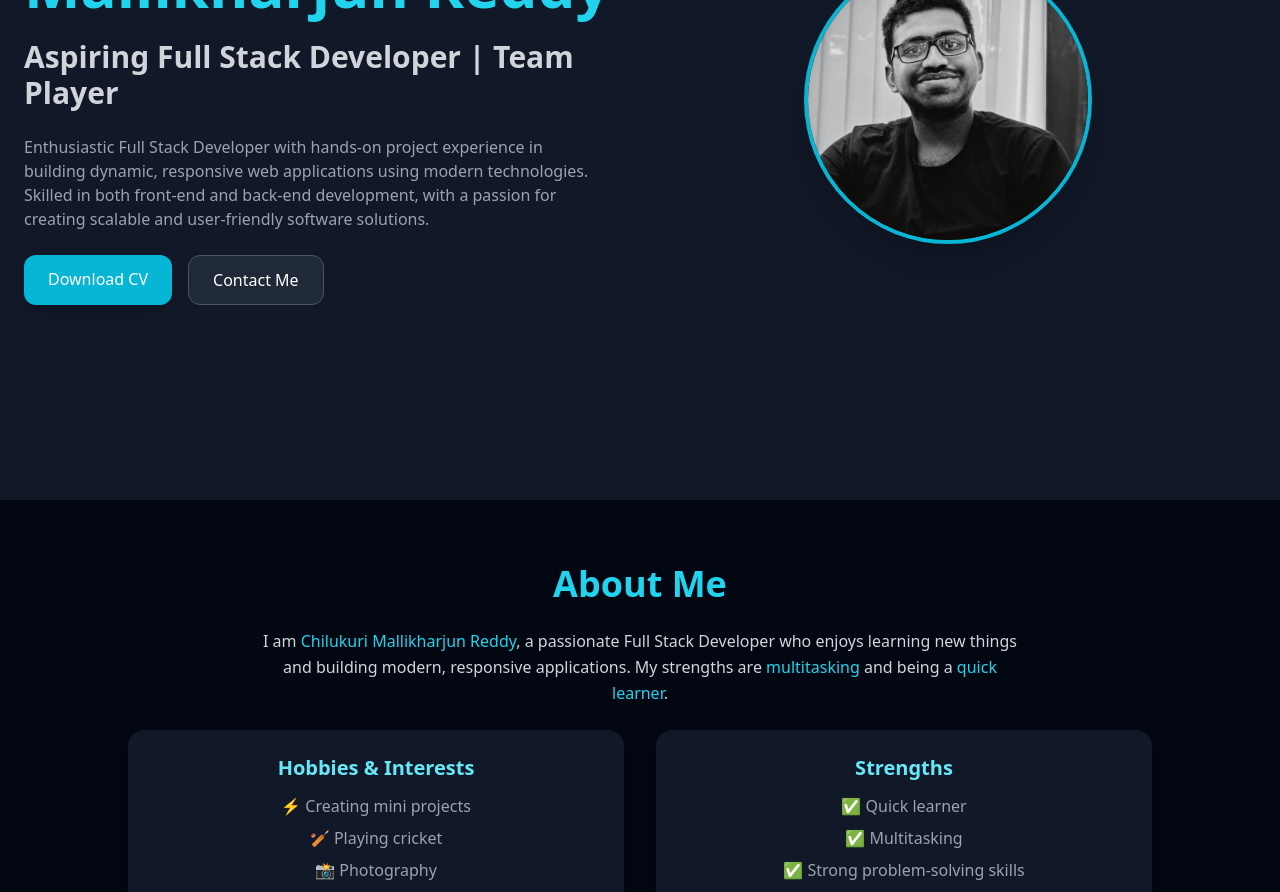
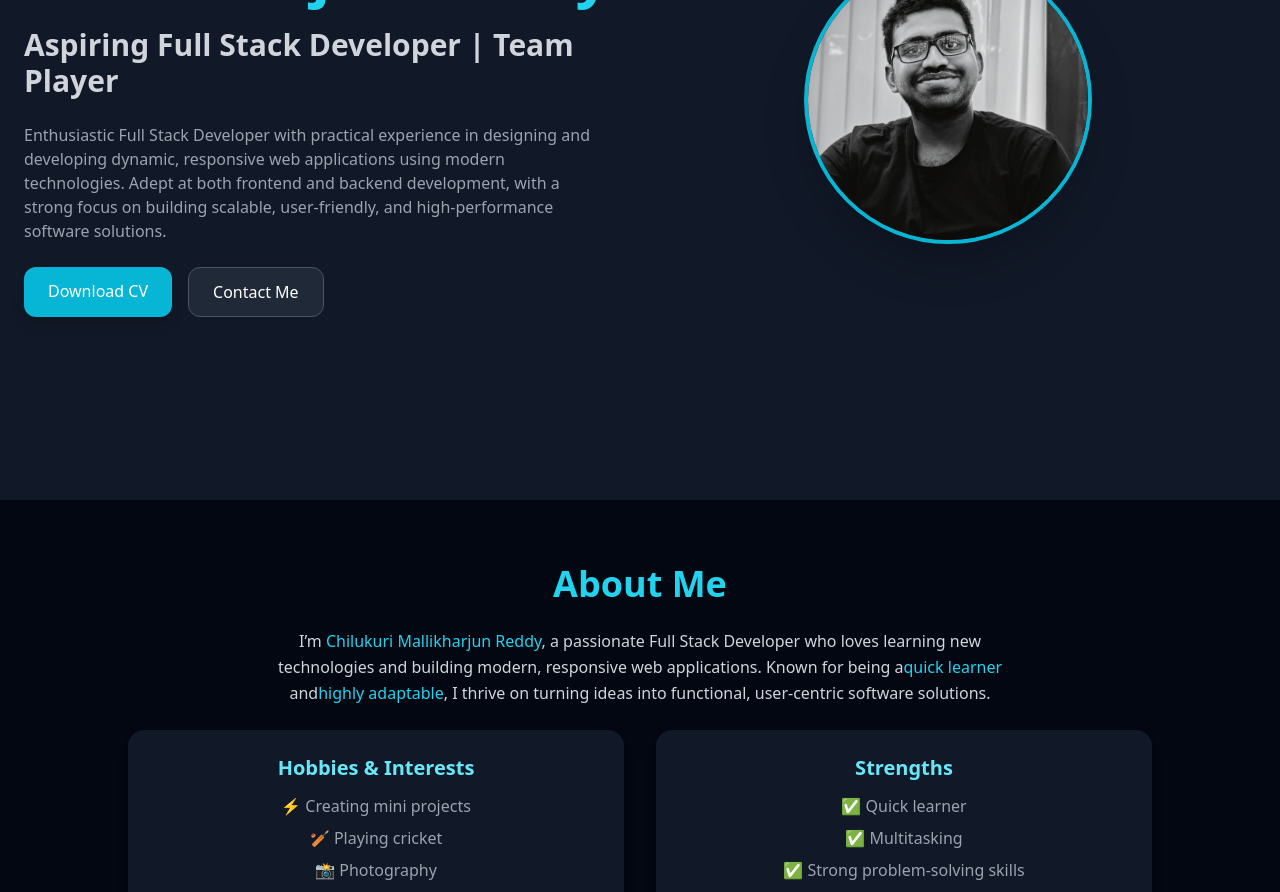
Before and after one commit to MALLIKHARJUNCH-02/Mallikharjun-Reddy-Portfolio, a React (Vite) app: page / in a window 1280 px wide. Shown: the part 380-1272 px from the top of the page. Built offline with nearby package versions, Linux system fonts and the light colour scheme.

Commit message:
Updated About

```diff
--- a/src/data/site.js
+++ b/src/data/site.js
@@ -3,7 +3,7 @@ const siteData = {
   name: "Chilukuri Mallikharjun Reddy",
   designation: "Aspiring Full Stack Developer | Team Player",
   resume: "/resume.pdf",
-  about: `Enthusiastic Full Stack Developer with hands-on project experience in building dynamic, responsive web applications using modern technologies. Skilled in both front-end and back-end development, with a passion for creating scalable and user-friendly software solutions.`,
+  about: `Enthusiastic Full Stack Developer with practical experience in designing and developing dynamic, responsive web applications using modern technologies. Adept at both frontend and backend development, with a strong focus on building scalable, user-friendly, and high-performance software solutions.`,
 
   skills: [
     "JavaScript (ES6+)",
--- a/src/sections/About.jsx
+++ b/src/sections/About.jsx
@@ -17,11 +17,12 @@ const About = () => {
           About Me
         </motion.h2>
         <p className="text-gray-300 leading-relaxed max-w-3xl mx-auto">
-          I am <span className="text-cyan-400">Chilukuri Mallikharjun Reddy</span>,
-          a passionate Full Stack Developer who enjoys learning new things and
-          building modern, responsive applications. My strengths are{" "}
-          <span className="text-cyan-400">multitasking</span> and being a{" "}
-          <span className="text-cyan-400">quick learner</span>.
+          I’m <span className="text-cyan-400">Chilukuri Mallikharjun Reddy</span>, a
+          passionate Full Stack Developer who loves learning new technologies and
+          building modern, responsive web applications. Known for being a
+          <span className="text-cyan-400">quick learner</span> and
+          <span className="text-cyan-400">highly adaptable</span>, I thrive on turning
+          ideas into functional, user-centric software solutions.
         </p>
 
         <div className="grid md:grid-cols-2 gap-8 mt-10">
```
